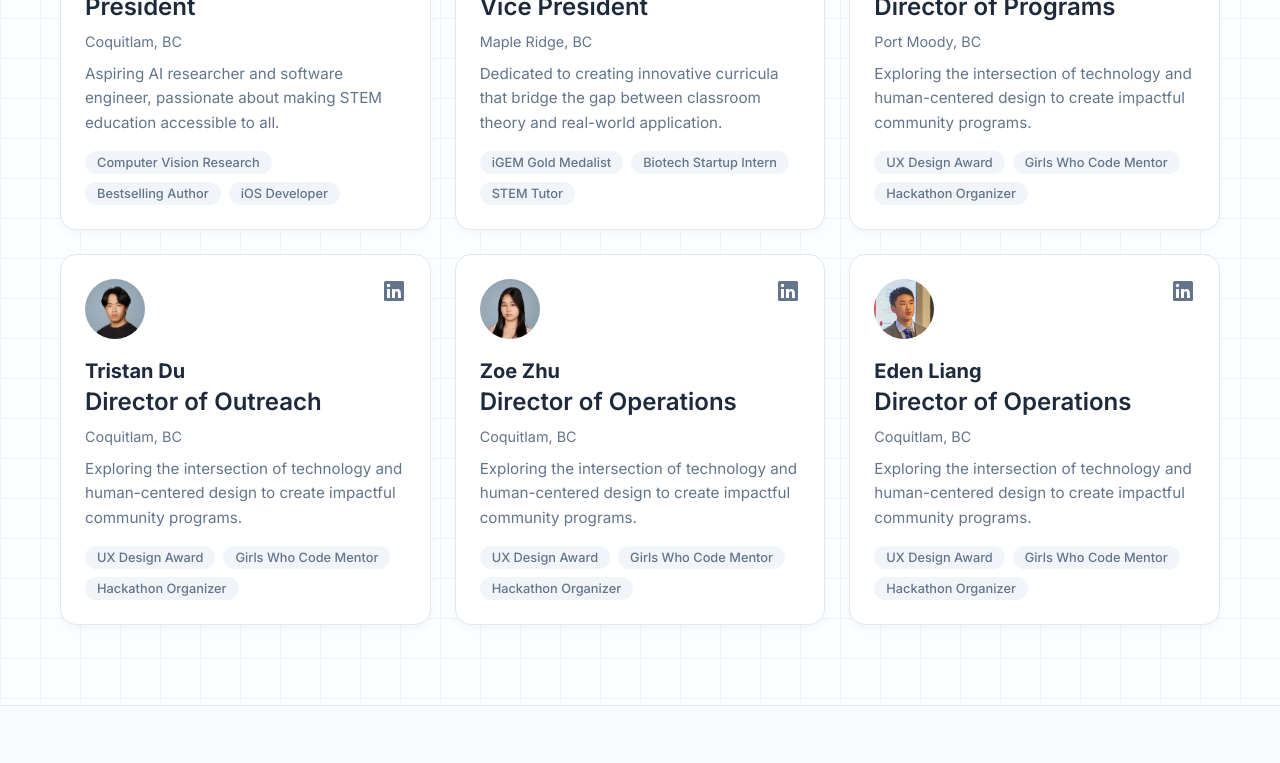
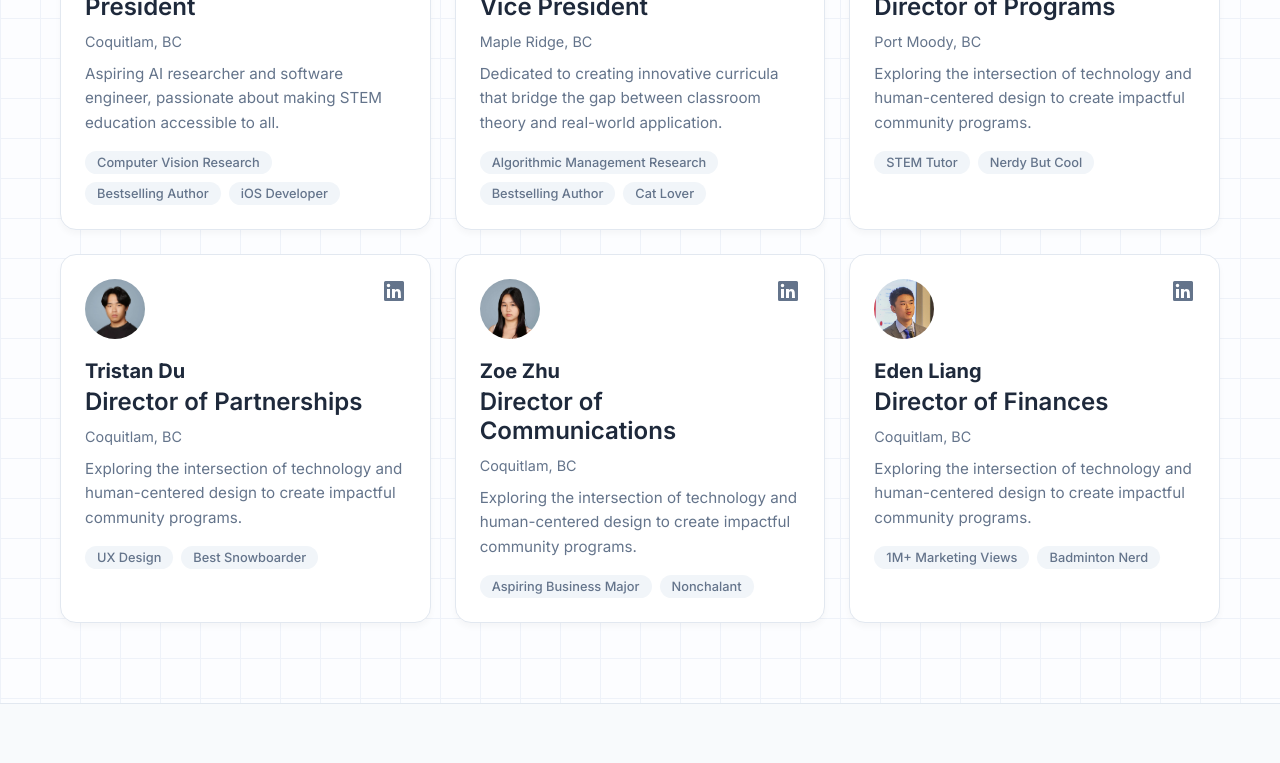
Before and after one commit to diwenne/stemsphere, a React (Vite) app: page /leadership in a window 1280 px wide. Shown: the part 542-1305 px from the top of the page. Built offline with nearby package versions, Linux system fonts and the light colour scheme.

Commit message:
fixed roles and tags

```diff
--- a/src/pages/Home/Home.tsx
+++ b/src/pages/Home/Home.tsx
@@ -108,7 +108,7 @@ const Home: React.FC<HomeProps> = ({ setActiveSection }) => {
             <span className="impact-label">Hours of Coding Taught</span>
           </div>
           <div className="impact-stat">
-            <span className="impact-number">1+</span>
+            <span className="impact-number">5+</span>
             <span className="impact-label">Projects Built</span>
           </div>
           <div className="impact-stat">
--- a/src/pages/Leadership/Leadership.tsx
+++ b/src/pages/Leadership/Leadership.tsx
@@ -24,7 +24,7 @@ const leaders = [
     affiliation: 'Maple Ridge, BC',
     bio: 'Dedicated to creating innovative curricula that bridge the gap between classroom theory and real-world application.',
     avatarUrl: wilson,
-    tags: ['iGEM Gold Medalist', 'Biotech Startup Intern', 'STEM Tutor'],
+    tags: ['Algorithmic Management Research','Bestselling Author','Cat Lover'],
     linkedinUrl: 'https://www.linkedin.com/in/wilson-bohan-huang/',
   },
   {
@@ -33,34 +33,34 @@ const leaders = [
     affiliation: 'Port Moody, BC',
     bio: 'Exploring the intersection of technology and human-centered design to create impactful community programs.',
     avatarUrl: drishya,
-    tags: ['UX Design Award', 'Girls Who Code Mentor', 'Hackathon Organizer'],
+    tags: ['STEM Tutor', 'Nerdy But Cool'],
     linkedinUrl: 'http://linkedin.com/in/drishya-anonymous-14736a218',
   },
   {
     name: 'Tristan Du',
-    title: 'Director of Outreach',
+    title: 'Director of Partnerships',
     affiliation: 'Coquitlam, BC',
     bio: 'Exploring the intersection of technology and human-centered design to create impactful community programs.',
     avatarUrl: tristan,
-    tags: ['UX Design Award', 'Girls Who Code Mentor', 'Hackathon Organizer'],
+    tags: ['UX Design','Best Snowboarder'],
     linkedinUrl: 'https://linkedin.com/in/tristan-du-329595384',
   },
   {
     name: 'Zoe Zhu',
-    title: 'Director of Operations',
+    title: 'Director of Communications',
     affiliation: 'Coquitlam, BC',
     bio: 'Exploring the intersection of technology and human-centered design to create impactful community programs.',
     avatarUrl: zoe,
-    tags: ['UX Design Award', 'Girls Who Code Mentor', 'Hackathon Organizer'],
+    tags: ['Aspiring Business Major','Nonchalant'],
     linkedinUrl: 'http://linkedin.com/in/zoe-zhu-011551377',
   },
   {
     name: 'Eden Liang',
-    title: 'Director of Operations',
+    title: 'Director of Finances',
     affiliation: 'Coquitlam, BC',
     bio: 'Exploring the intersection of technology and human-centered design to create impactful community programs.',
     avatarUrl: eden,
-    tags: ['UX Design Award', 'Girls Who Code Mentor', 'Hackathon Organizer'],
+    tags: ['1M+ Marketing Views','Badminton Nerd'],
     linkedinUrl: 'http://linkedin.com/in/zoe-zhu-011551377',
   },
 ];
```
